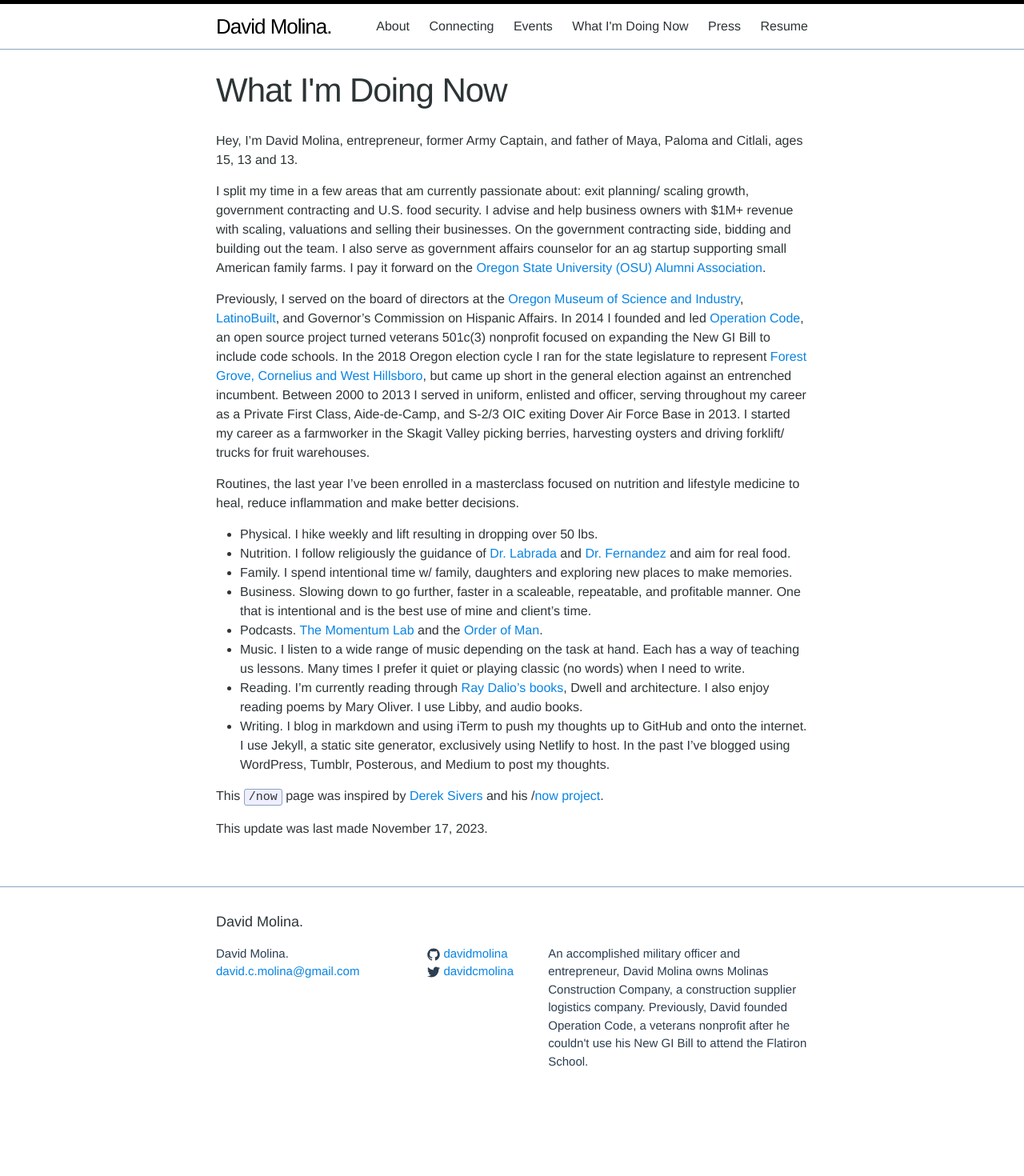
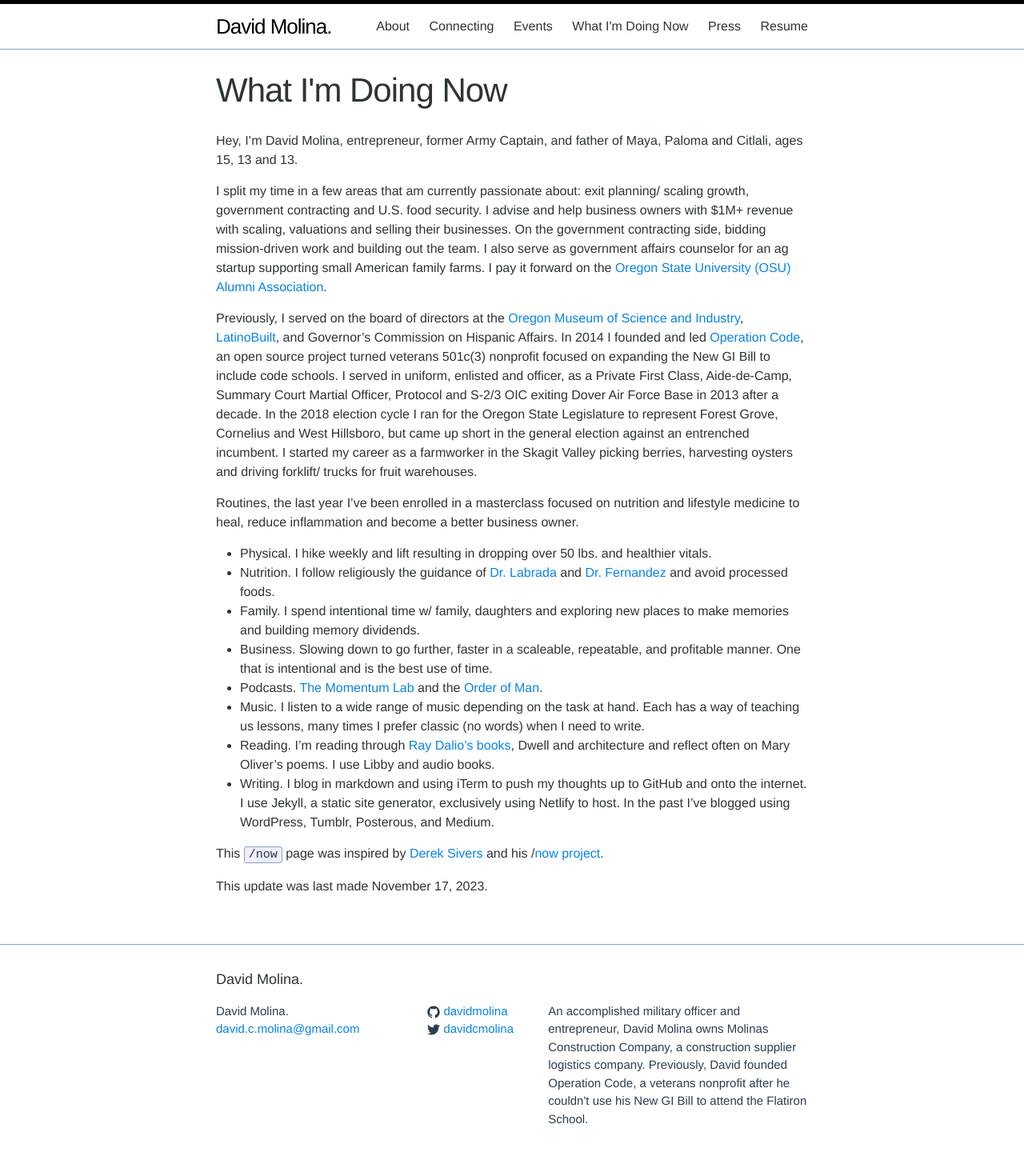
Before and after one commit to davidmolina/davidmolina.github.io, a Jekyll site: the page built from now.md, in a window 1280 px wide. Shown: the whole page at 80% size. Built offline with Jekyll 4.4.1, drawn with Linux system fonts in a browser that asks for light colours; before the commit the page ends 1398 px from its top, so only the background shows below that.

Commit message:
fix /now typos

```diff
--- a/now.md
+++ b/now.md
@@ -7,19 +7,19 @@
 
 Hey, I'm David Molina, entrepreneur, former Army Captain, and father of Maya, Paloma and Citlali, ages 15, 13 and 13.
 
-I split my time in a few areas that am currently passionate about: exit planning/ scaling growth, government contracting and U.S. food security. I advise and help business owners with $1M+ revenue with scaling, valuations and selling their businesses. On the government contracting side, bidding and building out the team. I also serve as government affairs counselor for an ag startup supporting small American family farms. I pay it forward on the [Oregon State University (OSU) Alumni Association](https://fororegonstate.org/).
+I split my time in a few areas that am currently passionate about: exit planning/ scaling growth, government contracting and U.S. food security. I advise and help business owners with $1M+ revenue with scaling, valuations and selling their businesses. On the government contracting side, bidding mission-driven work and building out the team. I also serve as government affairs counselor for an ag startup supporting small American family farms. I pay it forward on the [Oregon State University (OSU) Alumni Association](https://fororegonstate.org/).
 
-Previously, I served on the board of directors at the [Oregon Museum of Science and Industry](https://omsi.edu/), [LatinoBuilt](https://latinobuilt.org/), and Governor's Commission on Hispanic Affairs. In 2014 I founded and led [Operation Code](https://www.operationcode.org), an open source project turned veterans 501c(3) nonprofit focused on expanding the New GI Bill to include code schools. In the 2018 Oregon election cycle I ran for the state legislature to represent [Forest Grove, Cornelius and West Hillsboro](https://www.molinafororegon.com/), but came up short in the general election against an entrenched incumbent. Between 2000 to 2013 I served in uniform, enlisted and officer, serving throughout my career as a Private First Class, Aide-de-Camp, and S-2/3 OIC exiting Dover Air Force Base in 2013. I started my career as a farmworker in the Skagit Valley picking berries, harvesting oysters and driving forklift/ trucks for fruit warehouses.
+Previously, I served on the board of directors at the [Oregon Museum of Science and Industry](https://omsi.edu/), [LatinoBuilt](https://latinobuilt.org/), and Governor's Commission on Hispanic Affairs. In 2014 I founded and led [Operation Code](https://www.operationcode.org), an open source project turned veterans 501c(3) nonprofit focused on expanding the New GI Bill to include code schools. I served in uniform, enlisted and officer, as a Private First Class, Aide-de-Camp, Summary Court Martial Officer, Protocol and S-2/3 OIC exiting Dover Air Force Base in 2013 after a decade. In the 2018 election cycle I ran for the Oregon State Legislature to represent Forest Grove, Cornelius and West Hillsboro, but came up short in the general election against an entrenched incumbent. I started my career as a farmworker in the Skagit Valley picking berries, harvesting oysters and driving forklift/ trucks for fruit warehouses.
 
-Routines, the last year I've been enrolled in a masterclass focused on nutrition and lifestyle medicine to heal, reduce inflammation and make better decisions.
-- Physical. I hike weekly and lift resulting in dropping over 50 lbs.
-- Nutrition. I follow religiously the guidance of [Dr. Labrada](https://www.facebook.com/DiabetesDrLabradanutr/) and [Dr. Fernandez](https://www.facebook.com/Dr.EduardoFernandez) and aim for real food.
-- Family. I spend intentional time w/ family, daughters and exploring new places to make memories.
-- Business. Slowing down to go further, faster in a scaleable, repeatable, and profitable manner. One that is intentional and is the best use of mine and client's time.
+Routines, the last year I've been enrolled in a masterclass focused on nutrition and lifestyle medicine to heal, reduce inflammation and become a better business owner.
+- Physical. I hike weekly and lift resulting in dropping over 50 lbs. and healthier vitals.
+- Nutrition. I follow religiously the guidance of [Dr. Labrada](https://www.facebook.com/DiabetesDrLabradanutr/) and [Dr. Fernandez](https://www.facebook.com/Dr.EduardoFernandez) and avoid processed foods.
+- Family. I spend intentional time w/ family, daughters and exploring new places to make memories and building memory dividends.
+- Business. Slowing down to go further, faster in a scaleable, repeatable, and profitable manner. One that is intentional and is the best use of time.
 - Podcasts. [The Momentum Lab](https://www.charfen.com/podcast/) and the [Order of Man](https://www.orderofman.com/).
-- Music. I listen to a wide range of music depending on the task at hand. Each has a way of teaching us lessons. Many times I prefer it quiet or playing classic (no words) when I need to write.
-- Reading. I'm currently reading through [Ray Dalio's books](https://www.principles.com/), Dwell and architecture. I also enjoy reading poems by Mary Oliver. I use Libby, and audio books.
-- Writing. I blog in markdown and using iTerm to push my thoughts up to GitHub and onto the internet. I use Jekyll, a static site generator, exclusively using Netlify to host. In the past I've blogged using WordPress, Tumblr, Posterous, and Medium to post my thoughts.
+- Music. I listen to a wide range of music depending on the task at hand. Each has a way of teaching us lessons, many times I prefer classic (no words) when I need to write.
+- Reading. I'm reading through [Ray Dalio's books](https://www.principles.com/), Dwell and architecture and reflect often on Mary Oliver's poems. I use Libby and audio books.
+- Writing. I blog in markdown and using iTerm to push my thoughts up to GitHub and onto the internet. I use Jekyll, a static site generator, exclusively using Netlify to host. In the past I've blogged using WordPress, Tumblr, Posterous, and Medium.
 
 This `/now` page was inspired by [Derek Sivers](https://sivers.org/) and his /[now project](https://sivers.org/nowff).
 
```
